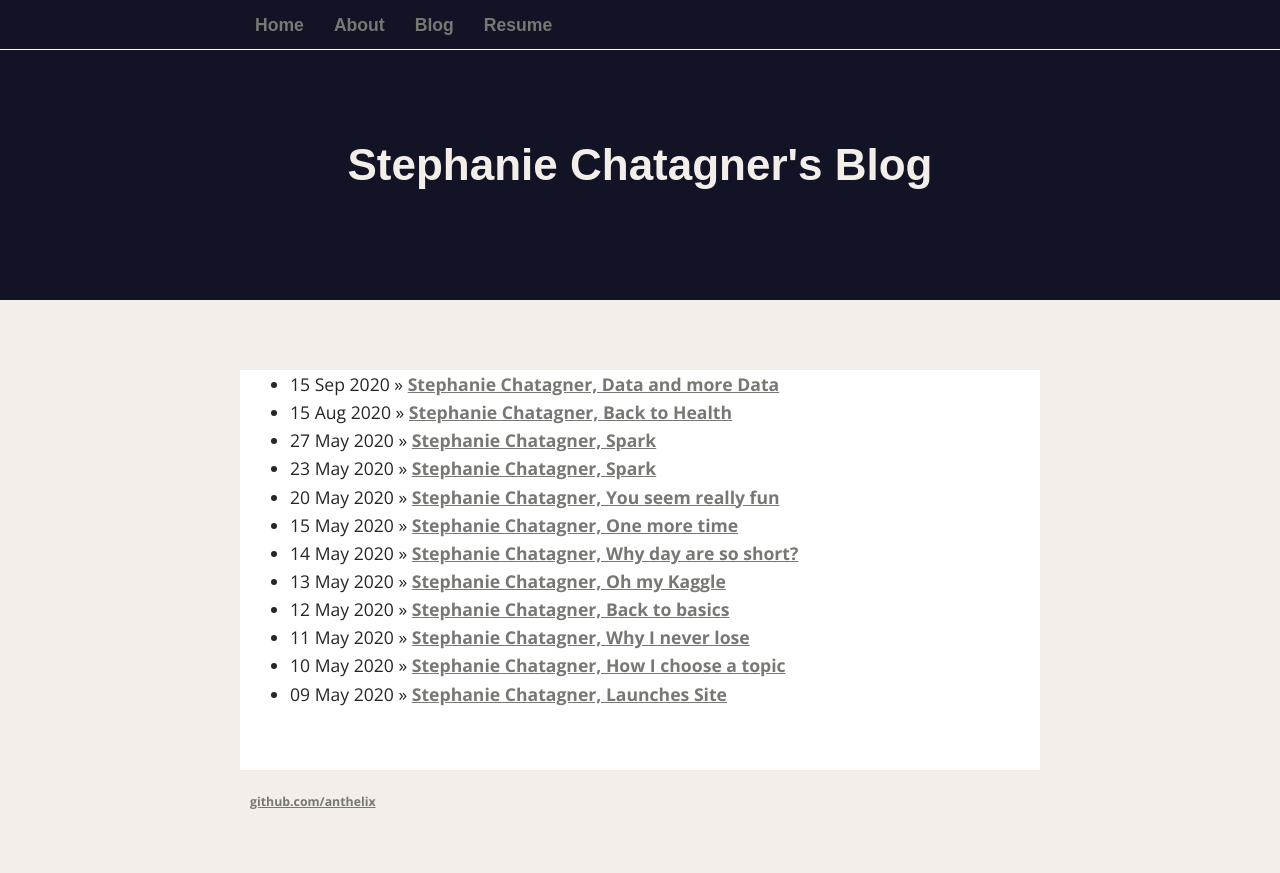
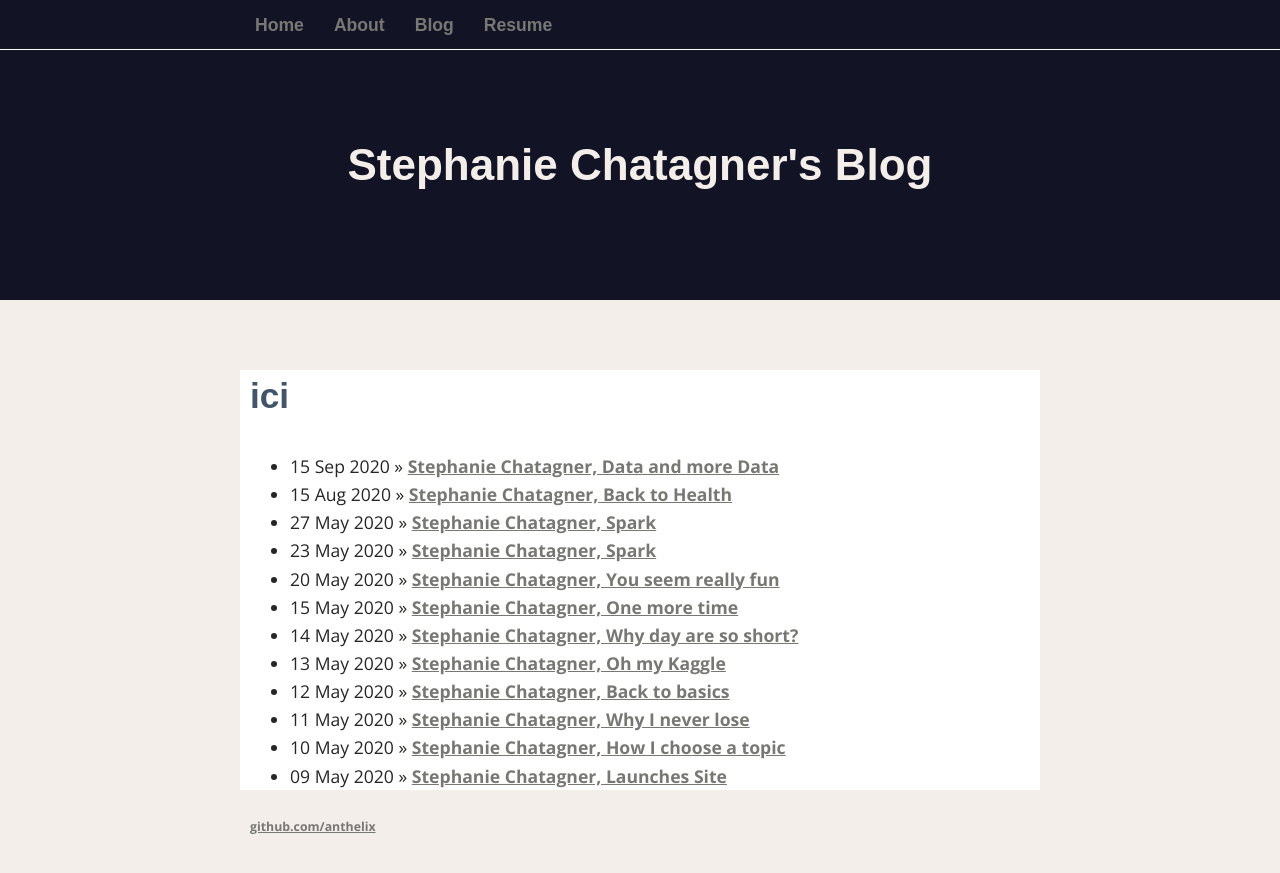
Before and after one commit to anthelix/anth_blog, a Jekyll site: the page built from log/index.html, in a window 1280 px wide. Shown: the top 873 px of the page. Built offline with Jekyll 4.4.1, drawn with Linux system fonts in a browser that asks for light colours; nearby versions of some CDN libraries; some web fonts are replaced.

```diff
--- a/_layouts/postlog.html
+++ b/_layouts/postlog.html
@@ -4,7 +4,6 @@
 ---
 
 <h2>{{ page.title }}</h2>
-<h2>ici</h2>
 <time>{{ page.date | date: "%b %-d, %Y" }}{% if page.author %} • {{ page.author }}{% endif %}{% if page.meta %} • {{ page.meta }}{% endif %}</time>
 
 {{ content }}
--- a/log/index.html
+++ b/log/index.html
@@ -2,6 +2,7 @@
 layout: template
 ---
 	<h1>{{ page.title }}</h1>
+	<h2>ici</h2>
 	<ul class="posts">
 
 	  {% for post in site.posts %}
```
